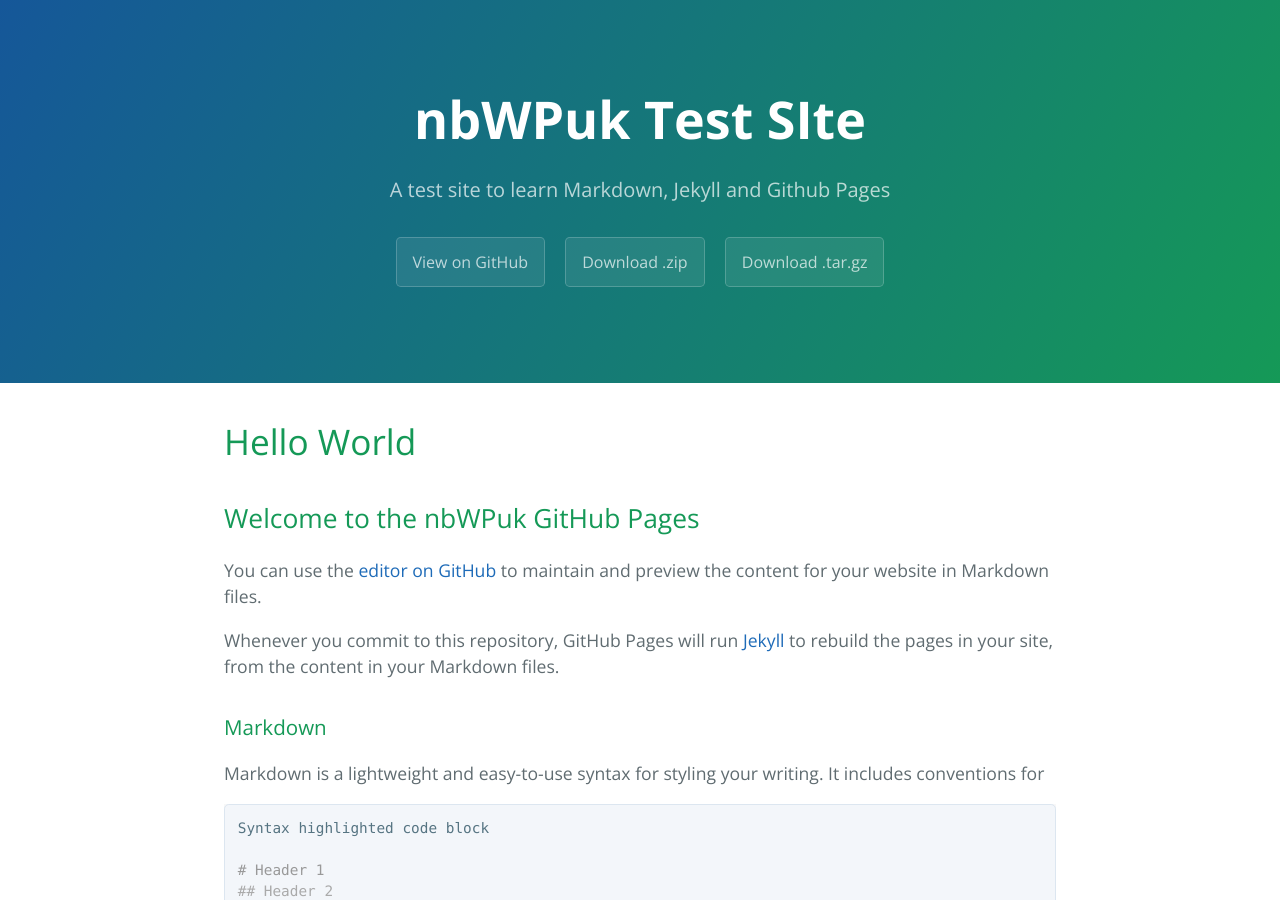
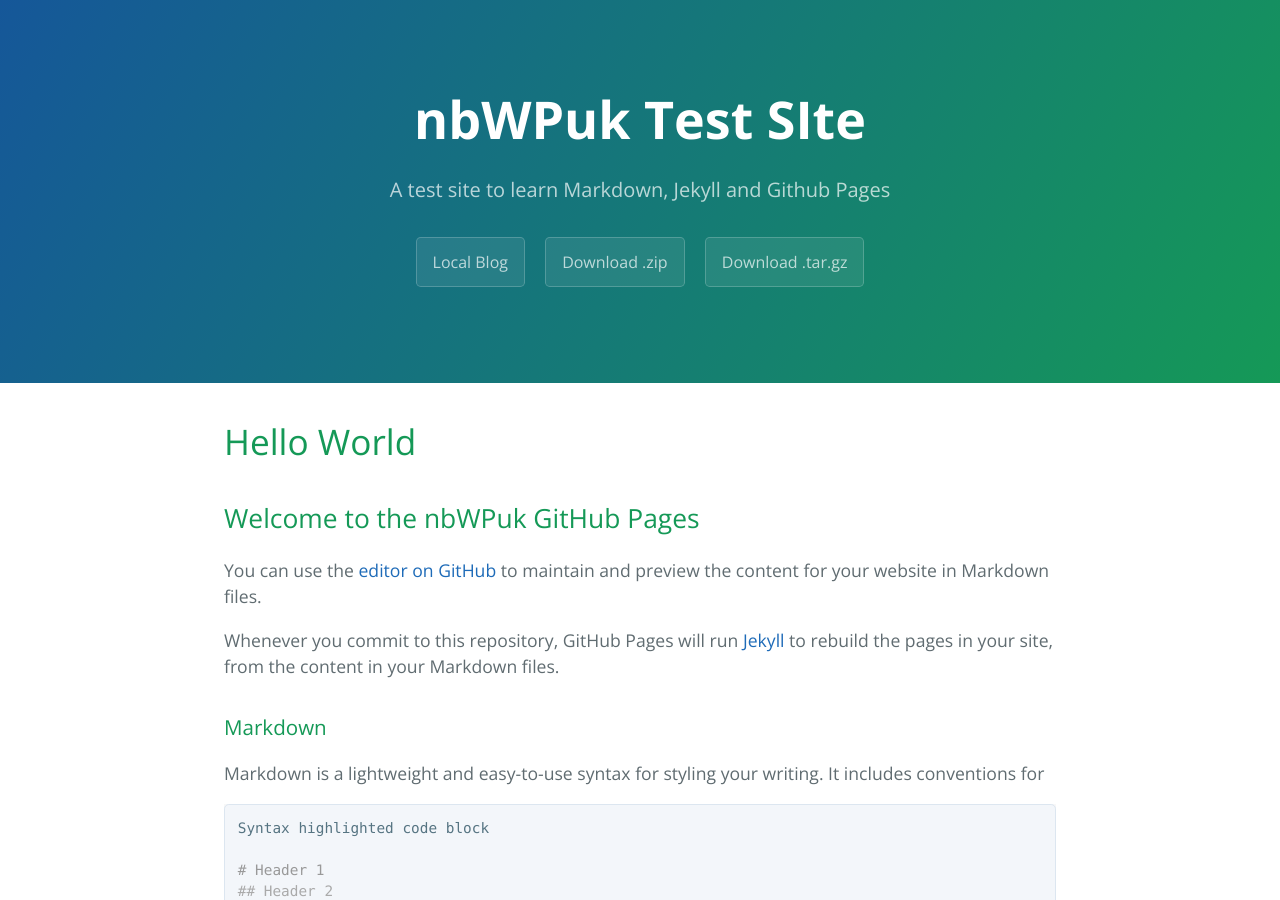
Before and after one commit to nbwpuk/nbwpuk.github.io, a Jekyll site: the page built from README.md, in a window 1280 px wide and 900 px high. Built offline with Jekyll 4.4.1, drawn with Linux system fonts in a browser that asks for light colours; our own code applies the rules of GitHub Pages for plain Markdown files.

Commit message:
Added local blog link in header

```diff
--- a/_includes/page-header.html
+++ b/_includes/page-header.html
@@ -1,7 +1,7 @@
 <section class="page-header">
   <h1 class="project-name">{{ site.title }}</h1>
   <h2 class="project-tagline">{{ site.tagline }}</h2>
-  <a href="#" class="btn">View on GitHub</a>
+  <a href="https://nbwpuk.github.io/blog" class="btn">Local Blog</a>
   <a href="#" class="btn">Download .zip</a>
   <a href="#" class="btn">Download .tar.gz</a>
 </section>
```
